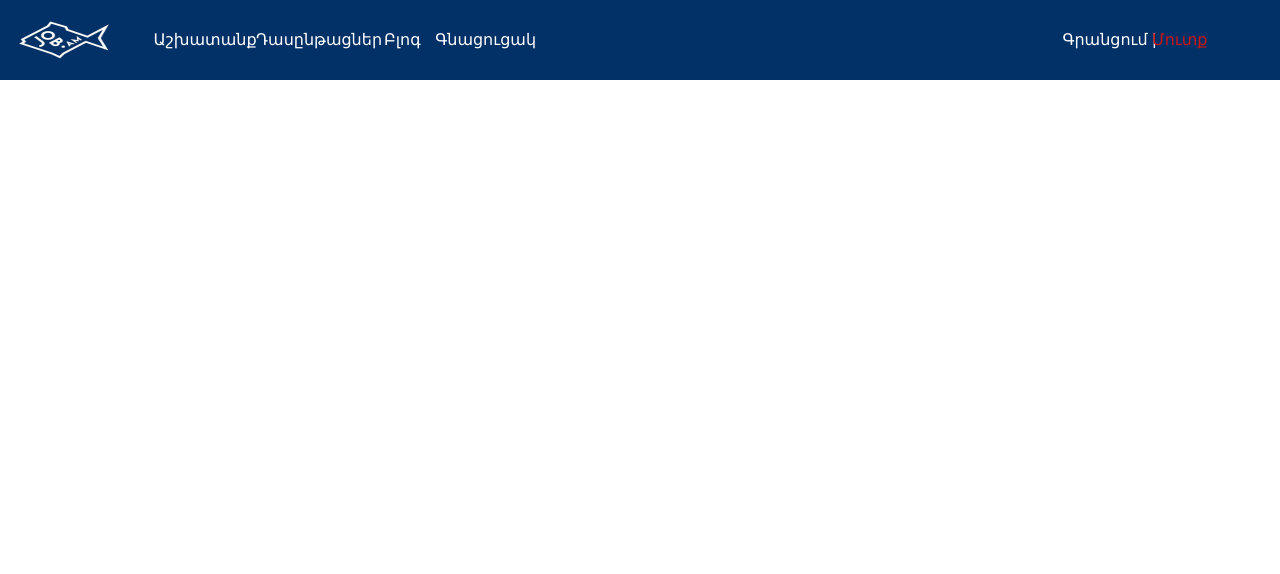
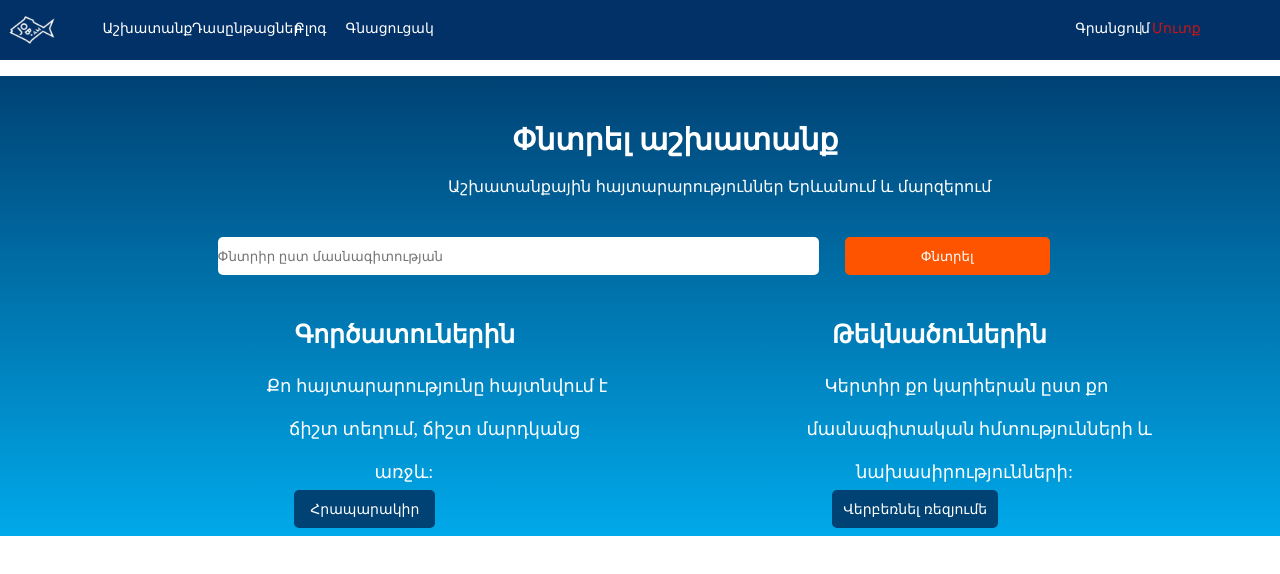
Before and after one commit to LilitYepremyan/HTML-CSS, a plain HTML site: page Job.am/index.html in a window 1280 px wide. Drawn offline with Linux system fonts and the light colour scheme.

Commit message:
add main page

```diff
--- a/Job.am/index.html
+++ b/Job.am/index.html
@@ -20,11 +20,38 @@
         <span class="price">Գնացուցակ</span></a
       >
       <a href="https://job.am/hy/Account/SignUp">
-        <span class="signUp"> Գրանցում |</span></a
+        <span class="signUp"> Գրանցում </span></a
       >
+      <span class="or"><b>|</b></span>
       <a href="https://job.am/hy/Account/login"
         ><span class="logIn">Մուտք</span></a
       >
     </div>
+    <div class="main">
+      <h1 class="searchWork">Փնտրել աշխատանք</h1>
+      <p class="jobAnnouncements">
+        Աշխատանքային հայտարարություններ Երևանում և մարզերում
+      </p>
+      <input
+        class="inputField"
+        type="text"
+        placeholder="Փնտրիր ըստ մասնագիտության"
+      />
+      <input class="searchButton" type="button" value="Փնտրել" />
+      <h2 class="forEmployers">Գործատուներին</h2>
+      <h2 class="forCandidates">Թեկնածուներին</h2>
+      <p ><pre class="infoForEmployers">
+        Քո հայտարարությունը հայտնվում է <br />
+             ճիշտ տեղում, ճիշտ մարդկանց <br />
+                                առջև:</pre>
+      </p>
+        <p>
+          <pre class="infoForCandidates">    Կերտիր քո կարիերան ըստ քո <br>
+մասնագիտական հմտությունների և <br>
+           նախասիրությունների:</pre>
+        </p>
+        <a href="https://job.am/hy/Account/Login?ReturnUrl=%2Fhy%2Fmanager%2Fjobs%2Fcreatenew"><button class="public">Հրապարակիր</button></a>
+       <a href="https://job.am/hy/account/usersignupwithresume?utm_source=homepage&utm_content=forseekers&utm_term=uploadresume"><button class="downloadCV">Վերբեռնել ռեզյումե</button></a>
+          </div>
   </body>
 </html>
--- a/Job.am/style.css
+++ b/Job.am/style.css
@@ -6,59 +6,182 @@ body {
   position: relative;
   background-color: #023167;
   width: 100%;
-  height: 80px;
+  height: 60px;
 }
 .header .logo {
   position: absolute;
-  width: 10%;
-  height: 80px;
+  width: 5%;
+  height: 60px;
 }
 .header .work {
   position: absolute;
-  margin-left: 12%;
-  font-size: 16px;
+  margin-left: 8%;
+  font-size: 14px;
   font-family: sans-serif;
   color: white;
-  margin-top: 30px;
+  margin-top: 20px;
 }
 .header .lessons {
   position: absolute;
-  margin-left: 20%;
-  font-size: 16px;
+  margin-left: 15%;
+  font-size: 14px;
   font-family: sans-serif;
   color: white;
-  margin-top: 30px;
+  margin-top: 20px;
 }
 
 .header .blog {
   position: absolute;
-  margin-left: 30%;
-  font-size: 16px;
+  margin-left: 23%;
+  font-size: 14px;
   font-family: sans-serif;
   color: white;
-  margin-top: 30px;
+  margin-top: 20px;
 }
 .header .price {
   position: absolute;
-  margin-left: 34%;
-  font-size: 16px;
+  margin-left: 27%;
+  font-size: 14px;
   font-family: sans-serif;
   color: white;
-  margin-top: 30px;
+  margin-top: 20px;
 }
 .header .signUp {
   position: absolute;
-  margin-left: 83%;
-  font-size: 16px;
+  margin-left: 84%;
+  font-size: 14px;
   font-family: sans-serif;
   color: white;
-  margin-top: 30px;
+  margin-top: 20px;
 }
 .header .logIn {
   position: absolute;
   margin-left: 90%;
+  font-size: 14px;
+  font-family: sans-serif;
+  color: rgb(199, 22, 22);
+  margin-top: 20px;
+}
+.or {
+  position: absolute;
+  margin-left: 89%;
+  font-size: 14px;
+  margin-top: 20px;
+  color: white;
+}
+.main {
+  position: relative;
+  margin: 0;
+  padding: 0;
+  width: 100%;
+  height: 460px;
+  background-image: linear-gradient(rgb(0, 66, 116), rgb(0, 169, 234));
+}
+.searchWork {
+  position: absolute;
+  padding: 0;
+  margin: 0;
+  color: white;
+  font-size: 30px;
+  font-family: sans-serif;
+  top: 10%;
+  left: 40%;
+}
+.jobAnnouncements {
+  position: absolute;
+  padding: 0;
+  margin: 0;
+  color: white;
   font-size: 16px;
   font-family: sans-serif;
-  color: rgb(199, 22, 22);
-  margin-top: 30px;
+  top: 22%;
+  left: 35%;
 }
+.inputField {
+  position: absolute;
+  margin: 0;
+  padding: 0;
+  width: 47%;
+  height: 38px;
+  border-radius: 5px;
+  border: none;
+  top: 35%;
+  left: 17%;
+}
+.searchButton {
+  position: absolute;
+  margin: 0;
+  padding: 0;
+  width: 16%;
+  height: 38px;
+  background-color: rgb(254, 84, 0);
+  border: none;
+  border-radius: 5px;
+  color: white;
+  top: 35%;
+  left: 66%;
+}
+
+.forEmployers {
+  position: absolute;
+  padding: 0;
+  margin: 0;
+  color: white;
+  top: 53%;
+  left: 23%;
+  font-size: 25px;
+}
+
+.forCandidates {
+  position: absolute;
+  padding: 0;
+  margin: 0;
+  color: white;
+  top: 53%;
+  left: 65%;
+  font-size: 25px;
+}
+.infoForEmployers {
+  position: absolute;
+  padding: 0;
+  margin: 0;
+  color: white;
+  top: 65%;
+  left: 18%;
+  font-size: 18px;
+  font-family: serif;
+}
+.infoForCandidates {
+  position: absolute;
+  padding: 0;
+  margin: 0;
+  color: white;
+  top: 65%;
+  left: 63%;
+  font-size: 18px;
+  font-family: serif;
+}
+.public {
+  position: absolute;
+  width: 11%;
+  height: 38px;
+  background-color: rgb(0, 66, 116);
+  border: none;
+  color: white;
+  border-radius: 5px;
+  top: 90%;
+  left: 23%;
+  font-size: 14px;
+}
+.downloadCV {
+  position: absolute;
+  width: 13%;
+  height: 38px;
+  background-color: rgb(0, 66, 116);
+  border: none;
+  color: white;
+  border-radius: 5px;
+  top: 90%;
+  left: 65%;
+  font-size: 14px;
+}
```
